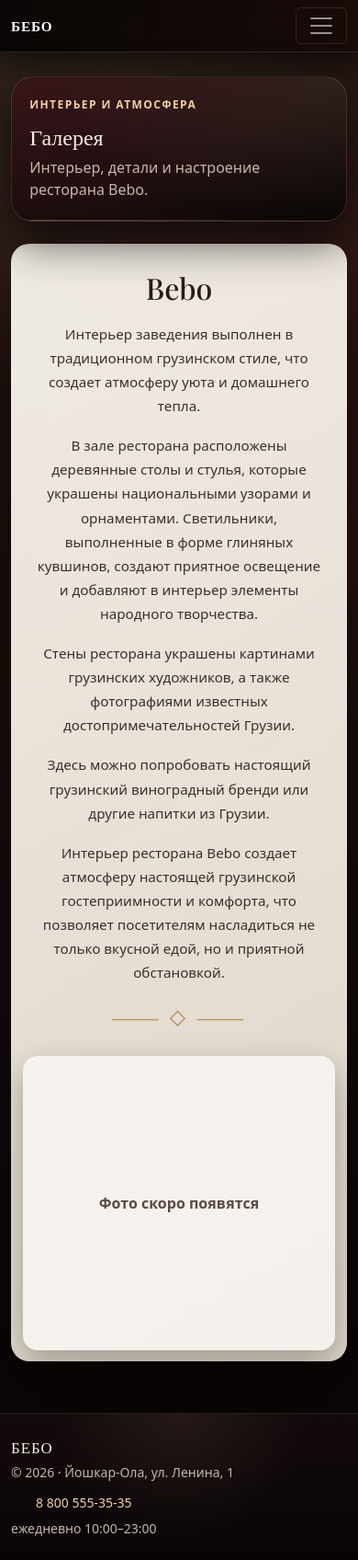
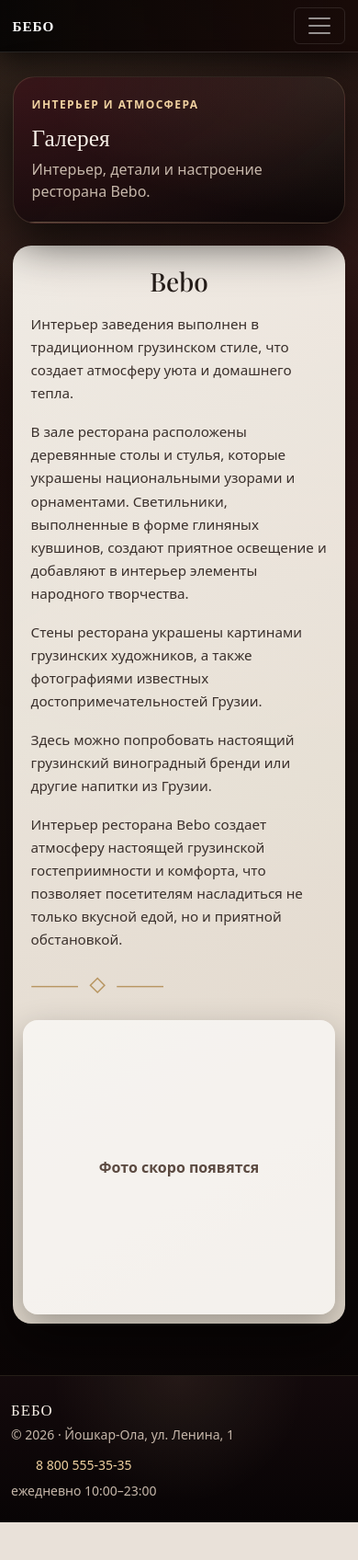
Before and after one commit to EnemyPurple/restaurant-bebo, a Django app: page /gallery/ in a window 390 px wide. Shown: the whole page at 92% size. After the commit the page ends 1655 px from the top, so only its background shows below. Run offline with Django 5.2, Linux system fonts and the light colour scheme; data comes from the database, SQL or seed files in the repository; data that the repository does not hold is empty; parts of the project's set-up code (start-up, migrations or seed data) failed here and were passed over.

Commit message:
Improve mobile layout for gallery, menu, and global overflow.
Co-authored-by: Cursor <cursoragent@cursor.com>

```diff
--- a/static/css/georgia-theme.css
+++ b/static/css/georgia-theme.css
@@ -729,7 +729,8 @@ main.container {
     width: 100%;
   }
 
-  .bebo-menu-page #menu-q {
+  .bebo-menu-page #menu-q,
+  .bebo-menu-page .bebo-menu-page__search {
     min-width: 0 !important;
   }
 
@@ -796,12 +797,15 @@ a.bebo-feature-item:hover {
   background: linear-gradient(150deg, rgba(252, 248, 241, 0.94), rgba(243, 233, 219, 0.92));
   border-radius: 20px;
   box-shadow: 0 24px 60px rgba(0, 0, 0, 0.55);
+  box-sizing: border-box;
   color: #2a2320;
   display: grid;
   gap: 1.2rem;
   grid-template-columns: 1.1fr 1fr;
+  max-width: 100%;
   overflow: hidden;
   padding: 1rem;
+  width: 100%;
 }
 
 .bebo-gallery-story__text {
@@ -809,6 +813,8 @@ a.bebo-feature-item:hover {
   display: flex;
   flex-direction: column;
   justify-content: center;
+  max-width: 100%;
+  min-width: 0;
   padding: 1.4rem 1.8rem;
   text-align: center;
 }
@@ -825,6 +831,7 @@ a.bebo-feature-item:hover {
   line-height: 1.72;
   margin-bottom: 1.05rem;
   max-width: 42rem;
+  width: 100%;
 }
 
 .bebo-gallery-story__ornament {
@@ -838,12 +845,16 @@ a.bebo-feature-item:hover {
   align-items: center;
   display: flex;
   justify-content: center;
+  max-width: 100%;
+  min-width: 0;
 }
 
 .bebo-gallery-story__media {
   display: flex;
   flex-direction: column;
   gap: 0.75rem;
+  max-width: 100%;
+  min-width: 0;
   width: 100%;
 }
 
@@ -868,13 +879,15 @@ a.bebo-feature-item:hover {
 }
 
 .bebo-gallery-thumbs {
-  display: grid;
+  display: flex;
+  flex-wrap: nowrap;
   gap: 0.55rem;
-  grid-auto-columns: minmax(70px, 1fr);
-  grid-auto-flow: column;
+  max-width: 100%;
   overflow-x: auto;
-  padding-bottom: 0.15rem;
+  overscroll-behavior-x: contain;
+  padding-bottom: 0.25rem;
   scrollbar-width: thin;
+  -webkit-overflow-scrolling: touch;
 }
 
 .bebo-gallery-thumb {
@@ -882,9 +895,14 @@ a.bebo-feature-item:hover {
   border: 2px solid rgba(43, 32, 26, 0.25);
   border-radius: 10px;
   cursor: pointer;
+  flex: 0 0 4.75rem;
+  height: 4.75rem;
+  min-height: 44px;
+  min-width: 4.75rem;
   overflow: hidden;
   padding: 0;
   transition: transform 0.15s ease, border-color 0.15s ease, box-shadow 0.15s ease;
+  width: 4.75rem;
 }
 
 .bebo-gallery-thumb img {
@@ -1069,15 +1087,27 @@ a.bebo-feature-item:hover {
 @media (max-width: 575.98px) {
   .bebo-gallery-story {
     grid-template-columns: 1fr;
-    padding: 0.8rem;
+    padding: 0.65rem;
   }
 
   .bebo-gallery-story__text {
-    padding: 1rem 0.85rem 0.5rem;
+    align-items: stretch;
+    padding: 0.75rem 0.55rem 0.35rem;
+    text-align: left;
+  }
+
+  .bebo-gallery-story__text h2 {
+    font-size: 1.75rem;
+    text-align: center;
   }
 
   .bebo-gallery-story__text p {
     font-size: 0.95rem;
+    line-height: 1.65;
+  }
+
+  .bebo-gallery-story__image {
+    max-height: 52vh;
   }
 
   .bebo-gallery-toolbar {
@@ -1347,6 +1377,8 @@ footer,
   }
 
   main.container {
+    padding-left: 0.9rem !important;
+    padding-right: 0.9rem !important;
     padding-top: 1.6rem !important;
   }
 
@@ -1361,6 +1393,74 @@ footer,
   .bebo-countdown__timer {
     justify-content: flex-start;
   }
+
+  .bebo-page-hero__title {
+    font-size: clamp(1.55rem, 6.5vw, 2.15rem);
+  }
+
+  .bebo-feature-grid {
+    grid-template-columns: 1fr;
+  }
+}
+
+@media (max-width: 767.98px) {
+  .bebo-menu-page__toolbar {
+    align-items: stretch !important;
+    flex-direction: column;
+    width: 100%;
+  }
+
+  .bebo-menu-page__filters {
+    flex-direction: column;
+    width: 100%;
+  }
+
+  .bebo-menu-page__filters .form-control,
+  .bebo-menu-page__filters .form-select,
+  .bebo-menu-page__filters .btn {
+    min-width: 0 !important;
+    width: 100%;
+  }
+
+  .bebo-menu-card__head {
+    align-items: flex-start;
+    flex-direction: column;
+    gap: 0.55rem;
+  }
+
+  .bebo-menu-card__price {
+    align-self: flex-start;
+  }
+
+  .bebo-countdown {
+    gap: 1rem;
+    padding: 1rem;
+  }
+
+  .bebo-countdown__timer {
+    flex-wrap: wrap;
+  }
+
+  .navbar .container {
+    padding-left: 0.85rem;
+    padding-right: 0.85rem;
+  }
+}
+
+.bebo-mobile-safe,
+.bebo-mobile-safe img,
+.bebo-mobile-safe video {
+  max-width: 100%;
+}
+
+html,
+body.bebo-site {
+  overflow-x: clip;
+}
+
+.bebo-site img:not(.bebo-home-bg-slider img) {
+  height: auto;
+  max-width: 100%;
 }
 
 @media (prefers-reduced-motion: reduce) {
--- a/templates/gallery/gallery.html
+++ b/templates/gallery/gallery.html
@@ -3,7 +3,7 @@
 {% block content %}
   {% include "partials/page_hero.html" with badge="Интерьер и атмосфера" title="Галерея" subtitle="Интерьер, детали и настроение ресторана Bebo." %}
 
-  <section class="bebo-gallery-story mb-4">
+  <section class="bebo-gallery-story mb-4 bebo-mobile-safe">
     <div class="bebo-gallery-story__text">
       <h2>Bebo</h2>
       <p>Интерьер заведения выполнен в традиционном грузинском стиле, что создает атмосферу уюта и домашнего тепла.</p>
--- a/templates/menu/menu.html
+++ b/templates/menu/menu.html
@@ -3,13 +3,13 @@
 {% block title %}{{ SITE_NAME }} — Меню{% endblock %}
 {% block content %}
   <div class="bebo-menu-page">
-  <div class="d-flex justify-content-between align-items-end flex-wrap gap-3 mb-3">
+  <div class="d-flex justify-content-between align-items-end flex-wrap gap-3 mb-3 bebo-menu-page__toolbar">
     <div>
       <h1 class="h3 mb-0">Меню</h1>
 
     </div>
-    <div class="d-flex gap-2">
-      <input id="menu-q" class="form-control" placeholder="Поиск по названию" style="min-width: 260px" />
+    <div class="d-flex gap-2 bebo-menu-page__filters">
+      <input id="menu-q" class="form-control bebo-menu-page__search" placeholder="Поиск по названию" />
       <select id="menu-category" class="form-select">
         <option value="">Все категории</option>
         {% for c in categories %}
```
